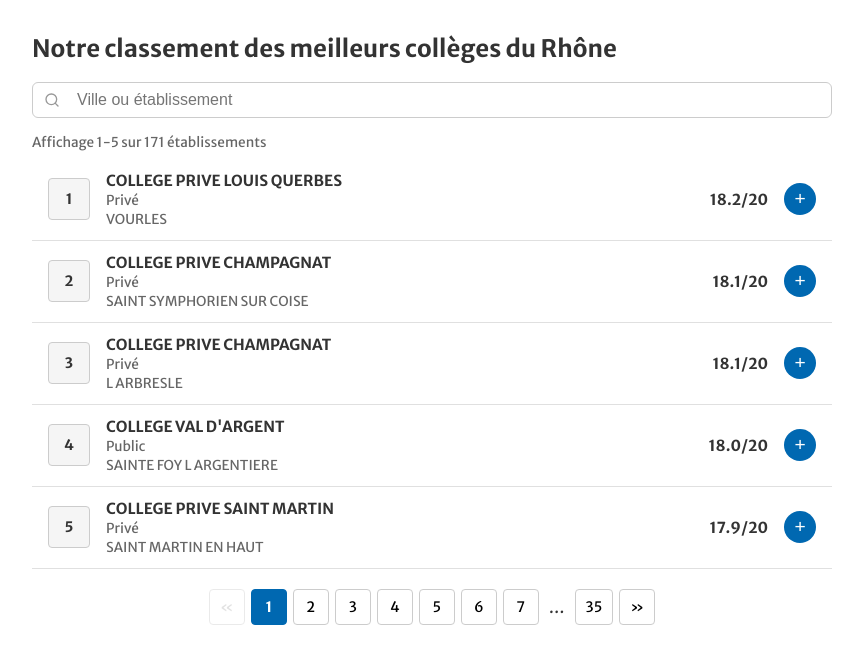
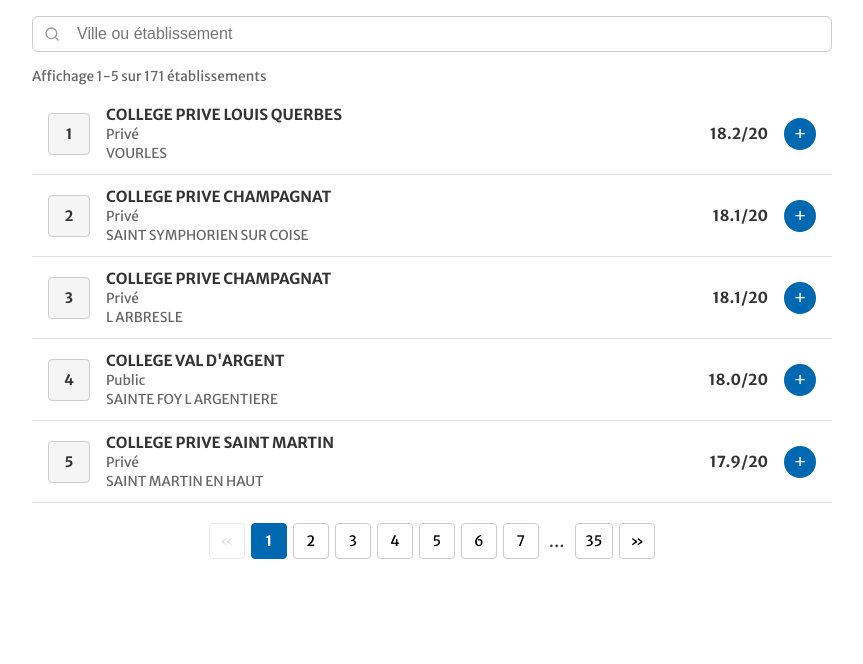
Before and after one commit to lucasbe-lpr/classement-2026-colleges-rhone, a plain HTML site: page index.html in a window 1280 px wide. Shown: the whole page, without its empty margins (208-1071 px from the left). Drawn offline with nearby package versions, Linux system fonts and the light colour scheme.

Commit message:
Update index.html

```diff
--- a/index.html
+++ b/index.html
@@ -81,7 +81,6 @@ h1 { font-size: 24px; margin-bottom: 1rem; line-height: 1.4; }
 </head>
 <body>
   <div id="container">
-    <h1>Notre classement des meilleurs collèges du Rhône</h1>
     <div class="search-row">
       <div class="search-wrapper">
         <span class="search-icon">
```
